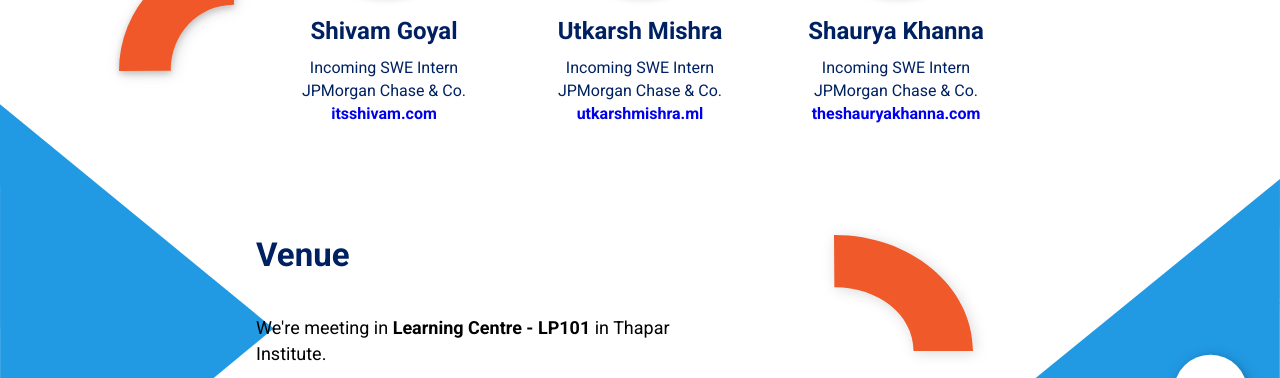
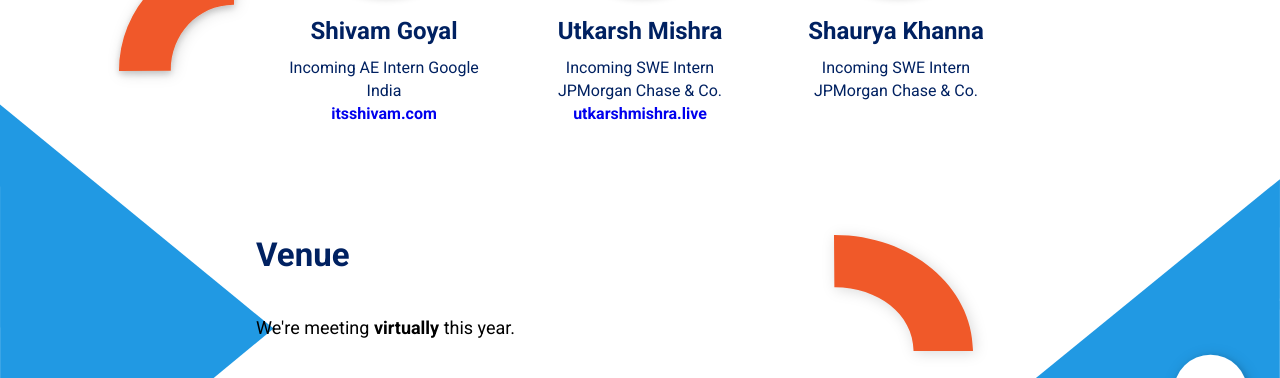
Before and after one commit to ShivamGoyal1899/TheFlutterCamp2.0, a plain HTML site: page index.html in a window 1280 px wide. Shown: the part 1986-2364 px from the top of the page. Drawn offline with Linux system fonts and the light colour scheme; no server answers.

Commit message:
fix speaker designations

```diff
--- a/index.html
+++ b/index.html
@@ -2672,7 +2672,7 @@
                                         <div class="member-module--name--3PNjP">Shivam Goyal</div>
                                         <div class="member-module--bio--2si-h">
                                             <p>
-                                                Incoming SWE Intern JPMorgan Chase & Co.
+                                                Incoming AE Intern Google India
                                                 <br />
                                                 <strong>
                                                     <a href="https://itsshivam.com/" target="_blank">itsshivam.com</a>
@@ -2692,7 +2692,7 @@
                                                 Incoming SWE Intern JPMorgan Chase & Co.
                                                 <br />
                                                 <strong>
-                                                    <a href="https://utkarshmishra.ml/" target="_blank">utkarshmishra.ml</a>
+                                                    <a href="https://utkarshmishra.live/" target="_blank">utkarshmishra.live</a>
                                                 </strong>
                                             </p>
                                         </div>
@@ -2709,7 +2709,7 @@
                                                 Incoming SWE Intern JPMorgan Chase & Co.
                                                 <br />
                                                 <strong>
-                                                    <a href="https://theshauryakhanna.com/" target="_blank">theshauryakhanna.com</a>
+                                                    <a href="#" target="_blank"></a>
                                                 </strong>
                                             </p>
                                         </div>
@@ -2727,7 +2727,7 @@
                         <div class="innerWrapper">
                             <h1 class="sectionTitle">Venue</h1>
                             <div class="venue-module--content--WgAfu">
-                                <p>We&#x27;re meeting in <strong>Learning Centre - LP101</strong> in Thapar Institute.
+                                <p>We&#x27;re meeting <strong>virtually</strong> this year.
                                 </p>
                             </div>
                             <div class="venue-module--gallery--1bRLX"><img src="./assets/images/venue.jpg" alt=""
```
